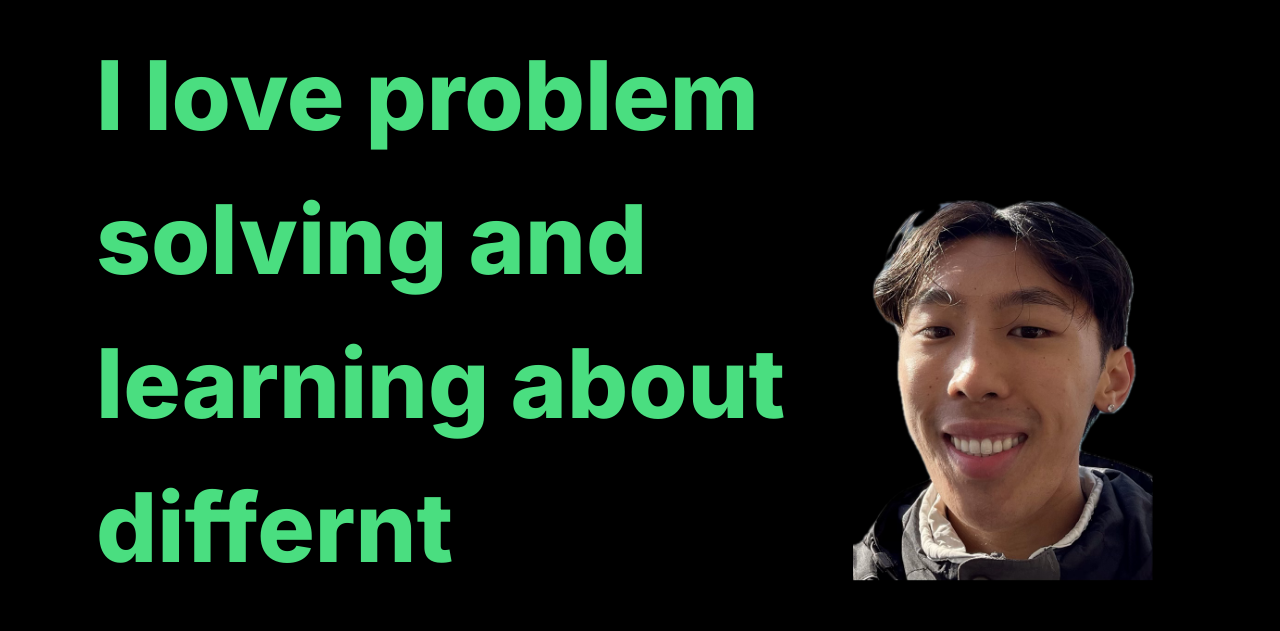
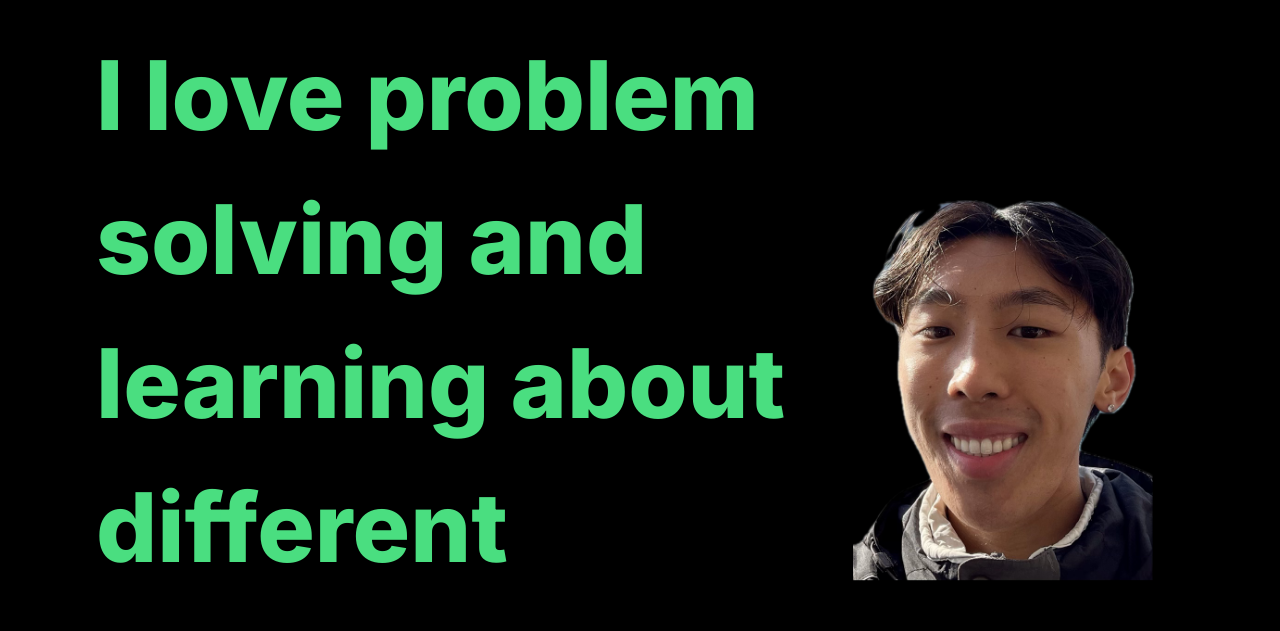
Before and after one commit to randyydoo/web_app, a Next.js app: page / in a window 1280 px wide. Shown: the part 169-800 px from the top of the page. Built offline with nearby package versions, Linux system fonts and the light colour scheme.

Commit message:
fixed typo

```diff
--- a/app/components/Bio.jsx
+++ b/app/components/Bio.jsx
@@ -23,7 +23,7 @@ const Bio = () => {
                                 // Same substring at the start will only be typed out once, initially
                                 "Hello World, I'm Randy Do",
                                 1000,
-                                "I love problem solving and learning about differnt ambiguous algorithms",
+                                "I love problem solving and learning about different ambiguous algorithms",
                                 1000,
                                 "Check out some of my details below!",
                                 1000
```
